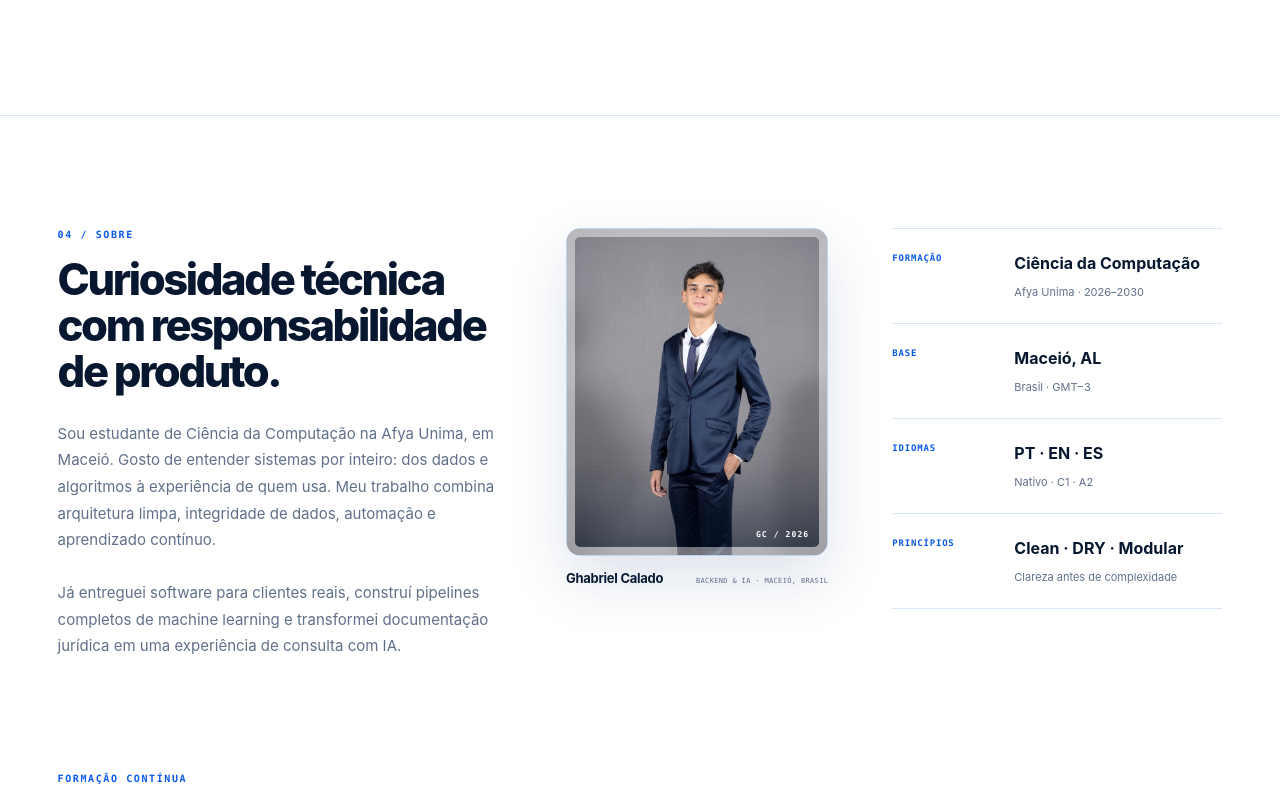
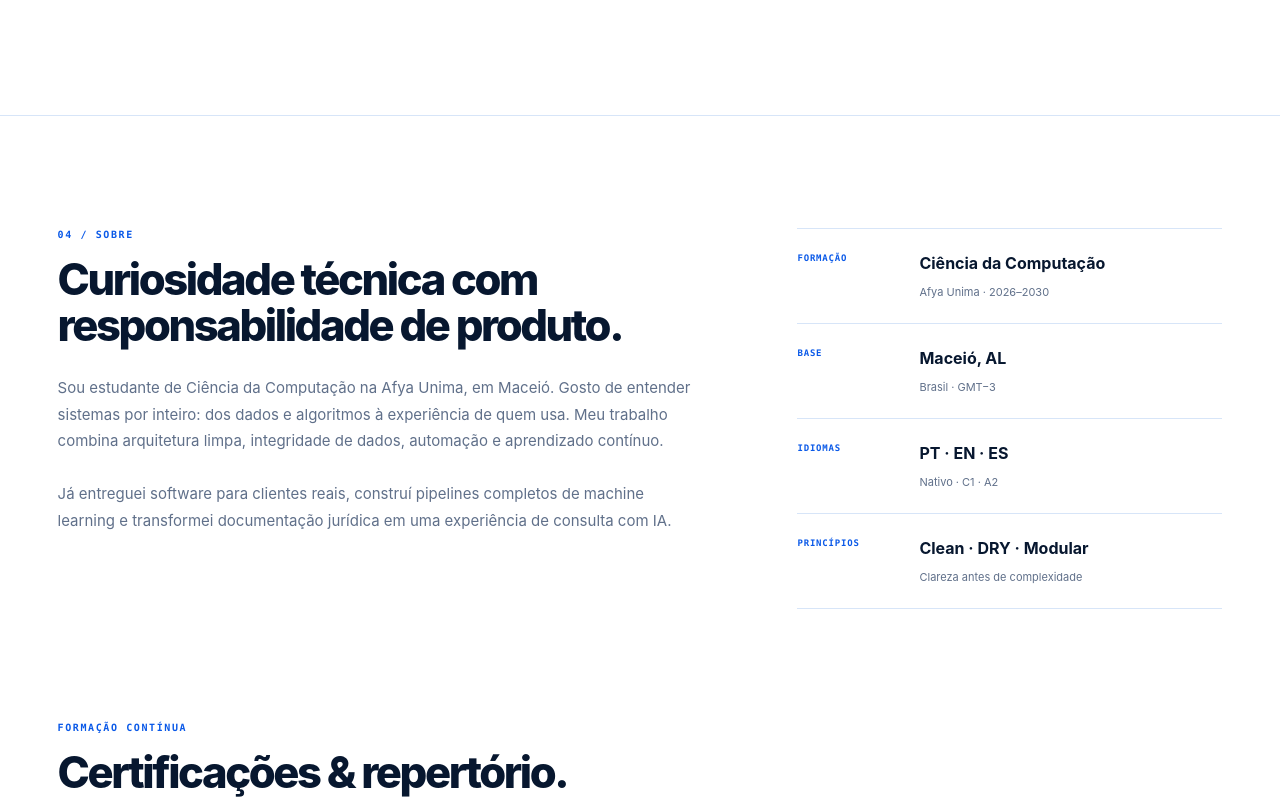
Before and after one commit to ghcalado/ghcalado.github.io, a Next.js app: page / in a window 1280 px wide. Shown: the part 4109-4908 px from the top of the page. Built offline with nearby package versions, Linux system fonts and the light colour scheme.

Commit message:
Remove foto do portfolio

```diff
--- a/app/globals.css
+++ b/app/globals.css
@@ -564,16 +564,8 @@ summary {
 .skill-grid ul { margin: 0; padding: 0; list-style: none; }
 .skill-grid li { padding: 8px 0; border-bottom: 1px solid rgb(215 229 248 / 72%); color: var(--muted); font-size: 12px; }
 
-.about { display: grid; grid-template-columns: minmax(0, 1.05fr) minmax(240px, 0.62fr) minmax(280px, 0.78fr); align-items: start; gap: clamp(34px, 5vw, 72px); padding-top: 112px; padding-bottom: 112px; border-top: 1px solid var(--line); }
-.about-copy > p:not(.section-index) { max-width: 650px; margin: 26px 0 0; color: var(--muted); font-size: 15px; line-height: 1.78; }
-.profile-portrait { width: 100%; max-width: 380px; margin: 0; }
-.portrait-frame { position: relative; aspect-ratio: 4 / 5; overflow: hidden; border: 1px solid var(--line-strong); border-radius: 14px; background: var(--mist); box-shadow: 0 24px 60px rgb(30 67 122 / 15%); }
-.portrait-frame::after { position: absolute; inset: 0; border: 8px solid rgb(255 255 255 / 44%); border-radius: 13px; box-shadow: inset 0 -110px 90px -90px rgb(7 23 47 / 60%); content: ""; pointer-events: none; }
-.portrait-frame img { width: 100%; height: 100%; object-fit: cover; object-position: 50% 0; transform: scale(1.25); transform-origin: 50% 0; filter: saturate(0.9) contrast(1.02); }
-.portrait-frame > span { position: absolute; right: 18px; bottom: 16px; z-index: 1; color: white; font-family: var(--mono); font-size: 8px; font-weight: 700; letter-spacing: 0.14em; }
-.profile-portrait figcaption { display: flex; align-items: baseline; justify-content: space-between; gap: 16px; padding-top: 14px; }
-.profile-portrait figcaption b { font-size: 13px; letter-spacing: -0.02em; }
-.profile-portrait figcaption small { color: var(--muted); font-family: var(--mono); font-size: 7px; letter-spacing: 0.05em; text-align: right; text-transform: uppercase; }
+.about { display: grid; grid-template-columns: minmax(0, 1.2fr) minmax(320px, 0.8fr); align-items: start; gap: clamp(52px, 8vw, 120px); padding-top: 112px; padding-bottom: 112px; border-top: 1px solid var(--line); }
+.about-copy > p:not(.section-index) { max-width: 720px; margin: 26px 0 0; color: var(--muted); font-size: 15px; line-height: 1.78; }
 .profile-facts { border-top: 1px solid var(--line); }
 .profile-facts > div { display: grid; grid-template-columns: 110px 1fr; gap: 12px; padding: 24px 0; border-bottom: 1px solid var(--line); }
 .profile-facts span { grid-row: 1 / span 2; color: var(--blue); font-family: var(--mono); font-size: 9px; font-weight: 700; letter-spacing: 0.09em; text-transform: uppercase; }
@@ -614,8 +606,6 @@ footer p:last-child { justify-self: end; }
   .system-visual { padding-right: 36px; }
   .featured-grid { grid-template-columns: repeat(2, 1fr); }
   .project-card { min-height: 320px; }
-  .about { grid-template-columns: minmax(240px, 0.72fr) minmax(0, 1fr); }
-  .about-copy { grid-column: 1 / -1; }
 }
 
 @media (max-width: 920px) {
@@ -634,7 +624,6 @@ footer p:last-child { justify-self: end; }
   .section-heading > p { justify-self: start; text-align: left; }
   .experience-layout, .about { grid-template-columns: 1fr; gap: 70px; }
   .about-copy { grid-column: auto; }
-  .profile-portrait { max-width: 440px; }
   .credential-grid { grid-template-columns: 1fr; }
   .skill-grid { grid-template-columns: repeat(2, 1fr); }
   .credential-grid article { min-height: 120px; }
--- a/app/page.tsx
+++ b/app/page.tsx
@@ -1,5 +1,3 @@
-import Image from "next/image";
-
 const featuredProjects = [
   {
     number: "P/01",
@@ -314,22 +312,6 @@ export default function Home() {
           <p>Sou estudante de Ciência da Computação na Afya Unima, em Maceió. Gosto de entender sistemas por inteiro: dos dados e algoritmos à experiência de quem usa. Meu trabalho combina arquitetura limpa, integridade de dados, automação e aprendizado contínuo.</p>
           <p>Já entreguei software para clientes reais, construí pipelines completos de machine learning e transformei documentação jurídica em uma experiência de consulta com IA.</p>
         </div>
-        <figure className="profile-portrait">
-          <div className="portrait-frame">
-            <Image
-              src={`${basePath}/ghabriel-calado.jpg`}
-              alt="Retrato profissional de Ghabriel Calado"
-              width={933}
-              height={1400}
-              sizes="(max-width: 920px) 100vw, 32vw"
-            />
-            <span aria-hidden="true">GC / 2026</span>
-          </div>
-          <figcaption>
-            <b>Ghabriel Calado</b>
-            <small>Backend & IA · Maceió, Brasil</small>
-          </figcaption>
-        </figure>
         <div className="profile-facts">
           <div><span>Formação</span><b>Ciência da Computação</b><small>Afya Unima · 2026–2030</small></div>
           <div><span>Base</span><b>Maceió, AL</b><small>Brasil · GMT−3</small></div>
```
Also changed, not shown: public/ghabriel-calado.jpg (deleted).
